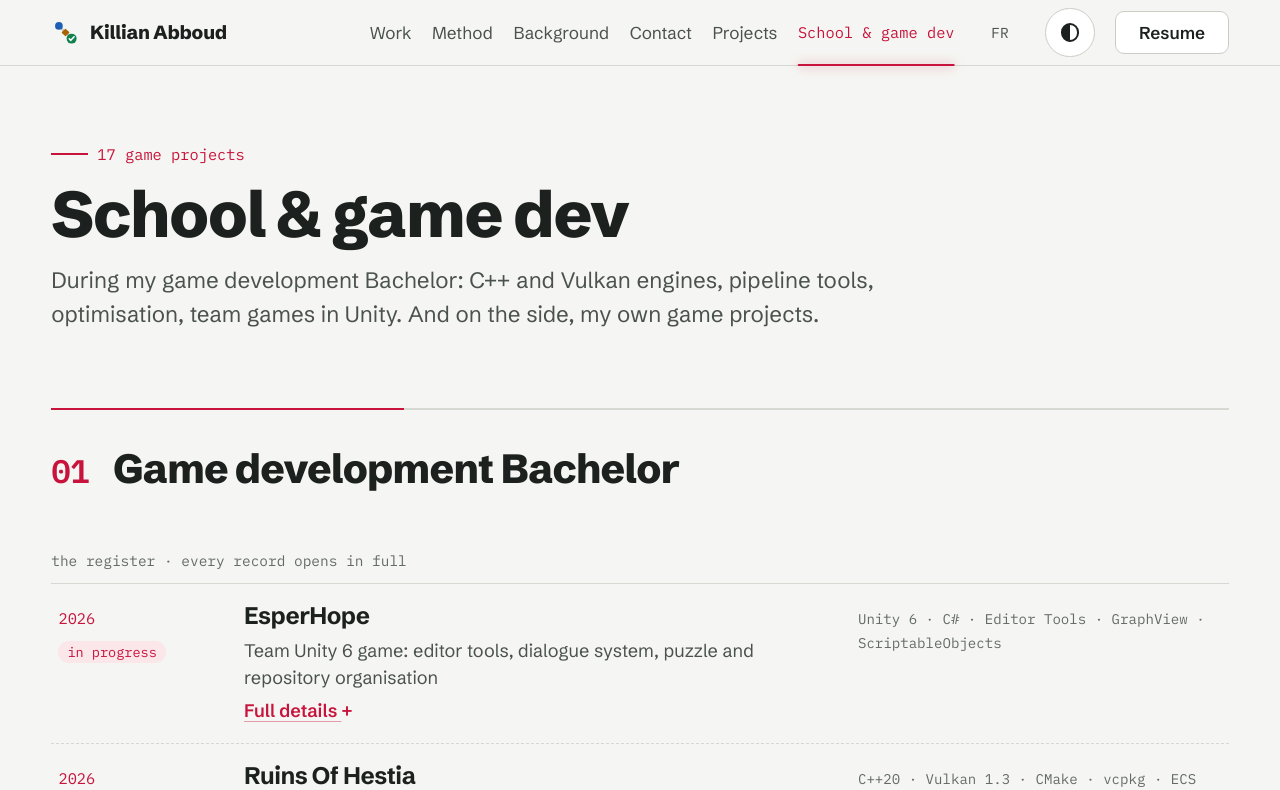
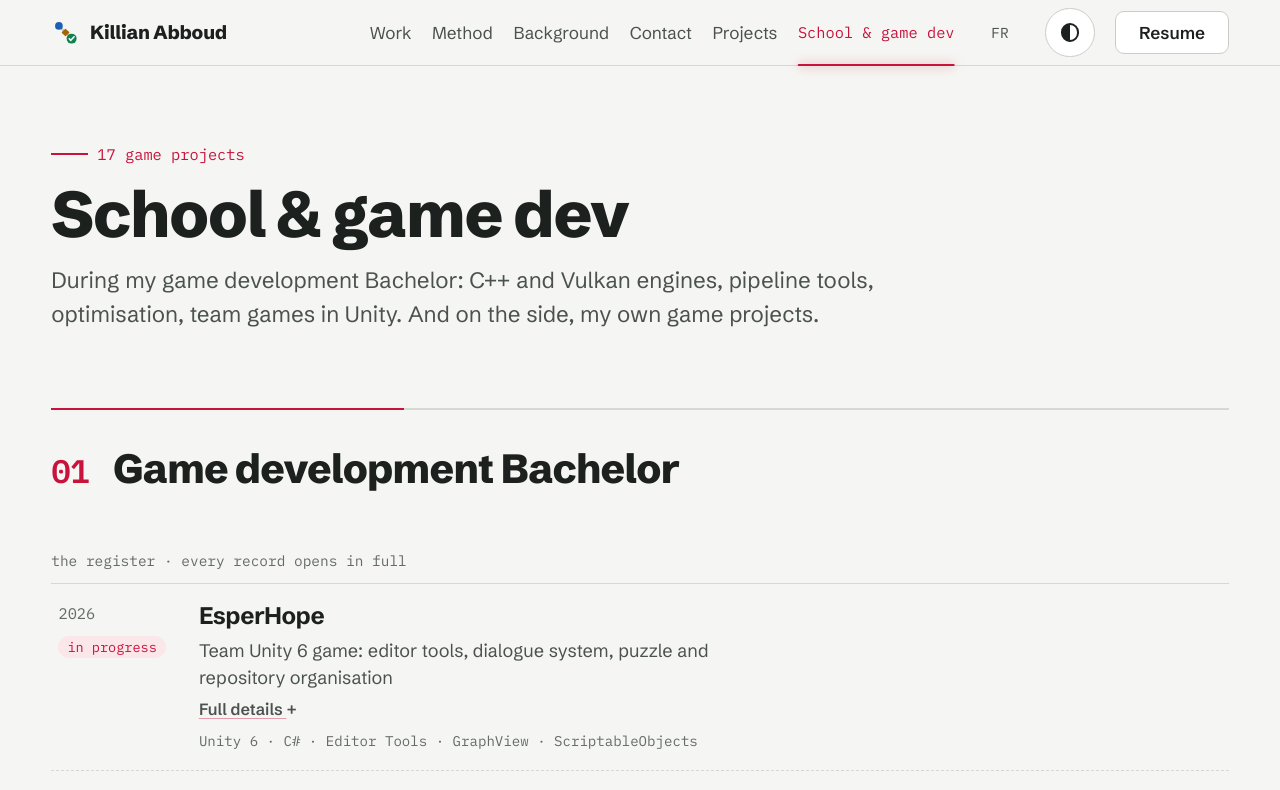
Before and after one commit to Kikii95/portfolio-gamedev, a Next.js app: page /en/ecole in a window 1280 px wide. Shown: the top 790 px of the page. Built offline with nearby package versions, Linux system fonts and the light colour scheme.

Commit message:
style(releve): registre neutre sur deux colonnes en grand écran, chiffres alignés, fenêtre en poids normal

```diff
--- a/app/[locale]/(releve)/styles/details.css
+++ b/app/[locale]/(releve)/styles/details.css
@@ -3,7 +3,7 @@
 .releve-site .ouvrir-details span { display: inline-block; transition: transform 220ms var(--courbe); }
 .releve-site .ouvrir-details:hover span { transform: rotate(90deg); }
 
-.releve-site .fenetre-details { margin: 0 0 0 auto; inline-size: min(100%, 46rem); block-size: 100dvh; max-inline-size: 100%; max-block-size: 100dvh; padding: 0; border: 0; border-radius: 0; background: var(--carte); color: var(--encre); box-shadow: 0 2rem 4rem -1.5rem rgb(0 0 0 / 0.45); overflow: hidden; }
+.releve-site .fenetre-details { font-weight: 400; text-align: start; margin: 0 0 0 auto; inline-size: min(100%, 46rem); block-size: 100dvh; max-inline-size: 100%; max-block-size: 100dvh; padding: 0; border: 0; border-radius: 0; background: var(--carte); color: var(--encre); box-shadow: 0 2rem 4rem -1.5rem rgb(0 0 0 / 0.45); overflow: hidden; }
 .releve-site .fenetre-details[open] { animation: feuille-glisse 420ms var(--courbe) both; }
 .releve-site .fenetre-details::backdrop { background: color-mix(in srgb, var(--encre) 45%, transparent); backdrop-filter: blur(0.35rem); animation: voile-entre 300ms ease both; }
 .releve-site .fenetre-feuille { display: grid; grid-template-rows: auto 1fr; block-size: 100%; max-block-size: inherit; border-block-start: 0.35rem solid var(--section); }
--- a/app/[locale]/(releve)/styles/mise-en-page.css
+++ b/app/[locale]/(releve)/styles/mise-en-page.css
@@ -58,7 +58,6 @@
   .releve-site .hero .hero-journal { margin-top: clamp(2rem, 4vw, 4.5rem); }
   .releve-site .hero .chiffres { grid-column: 2; grid-template-columns: minmax(0, 1fr); border-block: 0; }
   .releve-site .hero .chiffres .chiffre-ligne { border-bottom: 1px dashed var(--filet); border-left: 0; padding-inline: 0.2rem; }
-  .releve-site .hero .chiffre-ligne .valeur { min-width: 3.2ch; }
 }
 @keyframes bordereau-sort { from { clip-path: inset(0 0 100% 0); transform: translateY(-0.6rem); } to { clip-path: inset(0 0 0 0); transform: none; } }
 @media (prefers-reduced-motion: reduce) { .releve-site .bordereau { animation: none; } }
@@ -67,7 +66,7 @@
 /* Chiffres-preuves : une rangée sobre, pas des cartes */
 .releve-site .chiffres { display: grid; grid-template-columns: repeat(auto-fit, minmax(min(100%, 15rem), 1fr)); border-block: 1px solid var(--filet); margin-top: calc(-1 * clamp(1.5rem, 4vw, 4rem)); }
 .releve-site .chiffre-ligne { display: flex; align-items: baseline; gap: 0.9rem; padding: 1.1rem 0.2rem; border-bottom: 1px dashed var(--filet); }
-.releve-site .chiffre-ligne .valeur { font-size: clamp(2rem, 2.4vw + 1rem, 3rem); font-weight: 600; line-height: 1; min-width: 2.2ch; }
+.releve-site .chiffre-ligne .valeur { font-size: clamp(2rem, 2.4vw + 1rem, 3rem); font-weight: 600; line-height: 1; min-width: 3.2ch; }
 .releve-site .chiffre-ligne .texte { color: var(--encre-douce); font-size: 0.95rem; max-width: 18em; }
 @media (min-width: 48em) {
   .releve-site .chiffre-ligne { border-bottom: 0; padding-inline: 1.2rem; }
--- a/app/[locale]/(releve)/styles/projets.css
+++ b/app/[locale]/(releve)/styles/projets.css
@@ -28,7 +28,9 @@
 .releve-site .registre-ligne { display: grid; grid-template-columns: minmax(0, 1fr); gap: 0.5rem; padding-block: 1rem; padding-inline: 0.4rem; border-bottom: 1px dashed var(--filet); transition: background-color 200ms var(--courbe); }
 .releve-site .registre-ligne:hover { background: linear-gradient(90deg, var(--section-fond), transparent 70%); }
 .releve-site .registre-meta { display: flex; align-items: baseline; justify-content: space-between; gap: 0.6rem; }
-.releve-site .registre-annee { font-size: 0.85rem; color: var(--section); }
+.releve-site .registre-annee { font-size: 0.85rem; color: var(--encre-pale); }
+.releve-site .registre-ligne .ouvrir-details { color: var(--encre-douce); font-size: 0.9rem; }
+.releve-site .registre-ligne .ouvrir-details:hover { color: var(--section); }
 .releve-site .registre-corps { display: grid; gap: 0.35rem; min-width: 0; }
 .releve-site .registre-corps h3 { font-size: clamp(1.1rem, 0.6vw + 0.9rem, 1.35rem); }
 .releve-site .registre-corps h3 a { color: inherit; text-decoration: none; }
@@ -36,8 +38,11 @@
 .releve-site .registre-corps p { color: var(--encre-douce); max-width: 60ch; }
 .releve-site .registre-outils { font-size: 0.78rem; color: var(--encre-pale) !important; }
 @media (min-width: 48em) {
-  .releve-site .registre-ligne { grid-template-columns: 8.5rem minmax(0, 1.6fr) minmax(0, 1fr); gap: clamp(1rem, 2.5vw, 2.4rem); align-items: baseline; }
-  .releve-site .registre-meta { flex-direction: column; justify-content: start; }
-  .releve-site .registre-outils { line-height: 1.7; }
+  .releve-site .registre-ligne { grid-template-columns: 6rem minmax(0, 1fr); grid-template-rows: auto 1fr; column-gap: clamp(1rem, 2.5vw, 2rem); align-items: start; }
+  .releve-site .registre-meta { flex-direction: column; align-items: flex-start; justify-content: start; grid-row: span 2; }
+  .releve-site .registre-outils { grid-column: 2; }
+}
+@media (min-width: 90em) {
+  .releve-site .registre-liste { display: grid; grid-template-columns: repeat(2, minmax(0, 1fr)); column-gap: clamp(2rem, 4vw, 5rem); }
 }
 @media (prefers-reduced-motion: reduce) { .releve-site .registre-ligne { transition: none; } }
--- a/app/[locale]/(releve)/styles/tokens.css
+++ b/app/[locale]/(releve)/styles/tokens.css
@@ -40,7 +40,7 @@ html:has(.releve-site) {
   --police: var(--font-grotesk), system-ui, sans-serif;
   --mono: var(--font-releve-mono), ui-monospace, monospace;
   --gouttiere: clamp(1rem, 4vw, 3rem);
-  --largeur: min(100% - 2 * var(--gouttiere), 78rem);
+  --largeur: min(100% - 2 * var(--gouttiere), 84rem);
   --courbe: cubic-bezier(0.2, 0.7, 0.2, 1);
 
   min-height: 100vh;
```
